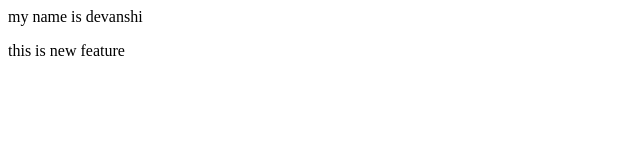
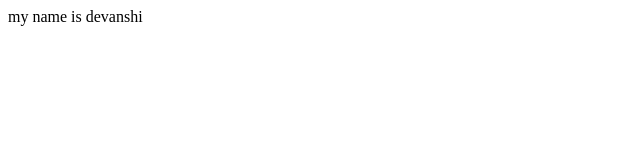
Before and after one commit to 9870065491/localrepo, a plain HTML site: page index.html in a window 1280 px wide. Shown: the whole page, without its empty margins (0-640 px from the left). Drawn offline with Linux system fonts and the light colour scheme.

Commit message:
new change

```diff
--- a/index.html
+++ b/index.html
@@ -1,2 +1 @@
 <P>my name is devanshi</P>
-<P> this is new feature</P>
```
